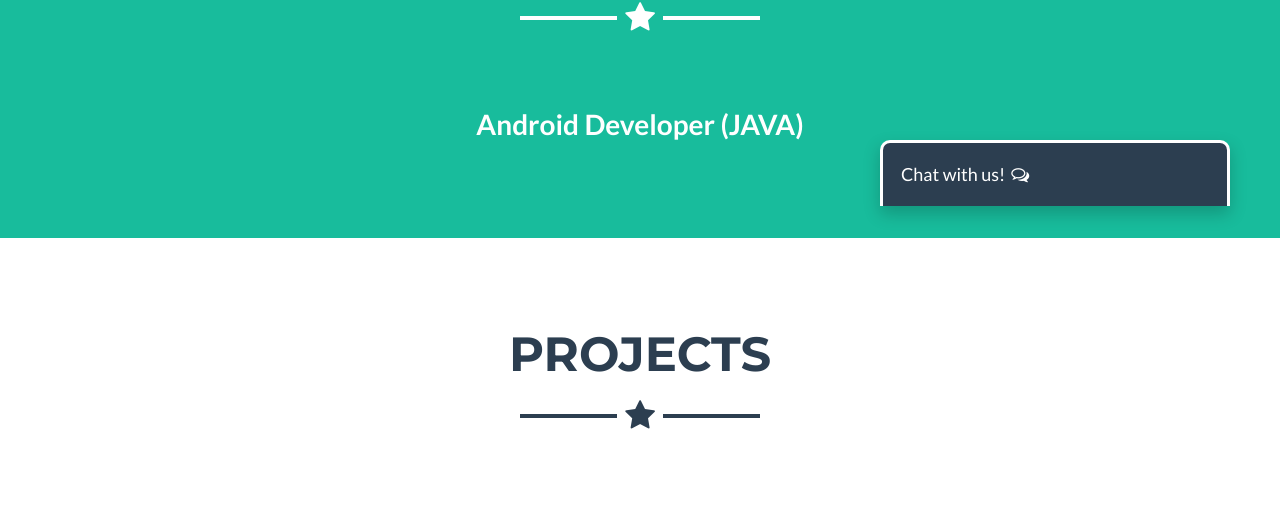
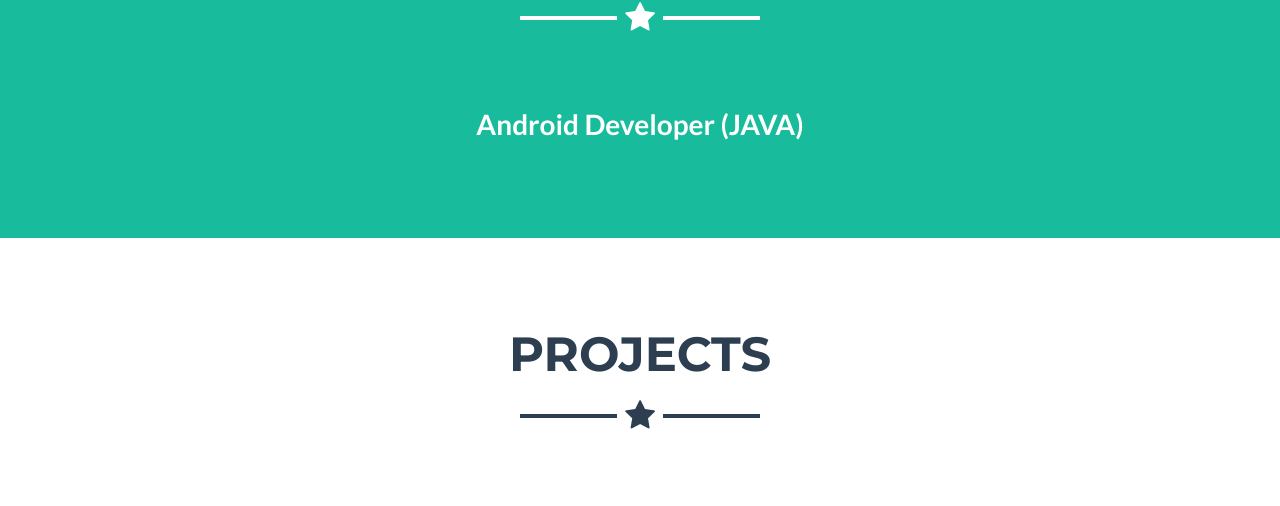
Before and after one commit to frostyfros/Resume, a plain HTML site: page index.html in a window 1280 px wide. Shown: the part 594-1100 px from the top of the page. Drawn offline with nearby package versions, Linux system fonts and the light colour scheme; a script that the page names is missing.

Commit message:
remove bot

```diff
--- a/index.html
+++ b/index.html
@@ -278,49 +278,8 @@
     </div>
 
     <!-- chat bot div -->
-    <div class="chat-bar-collapsible">
-        <button id="chat-button" type="button" class="collapsible">Chat with us!
-            <i id="chat-icon" style="color: #fff;" class="fa fa-fw fa-comments-o"></i>
-        </button>
 
-        <div class="content">
-            <div class="full-chat-block">
-                <!-- Message Container -->
-                <div class="outer-container">
-                    <div class="chat-container">
-                        <!-- Messages -->
-                        <div id="chatbox">
-                            <h5 id="chat-timestamp"></h5>
-                            <p id="botStarterMessage" class="botText"><span>Loading...</span></p>
-                        </div>
 
-                        <!-- User input box -->
-                        <div class="chat-bar-input-block">
-                            <div id="userInput">
-                                <input id="textInput" class="input-box" type="text" name="msg"
-                                    placeholder="Tap 'Enter' to send a message">
-                                <p></p>
-                            </div>
-
-                            <div class="chat-bar-icons">
-                                <i id="chat-icon" style="color: crimson;" class="fa fa-fw fa-heart"
-                                    onclick="heartButton()"></i>
-                                <i id="chat-icon" style="color: #333;" class="fa fa-fw fa-send"
-                                    onclick="sendButton()"></i>
-                            </div>
-                        </div>
-
-                        <div id="chat-bar-bottom">
-                            <p></p>
-                        </div>
-
-                    </div>
-                </div>
-
-            </div>
-        </div>
-
-    </div>
     <script src="https://ajax.googleapis.com/ajax/libs/jquery/3.4.1/jquery.min.js"></script>
     <script src="assets/bootstrap/js/chat.js"></script>
     <script src="assets/bootstrap/js/bootstrap.min.js"></script>
```
